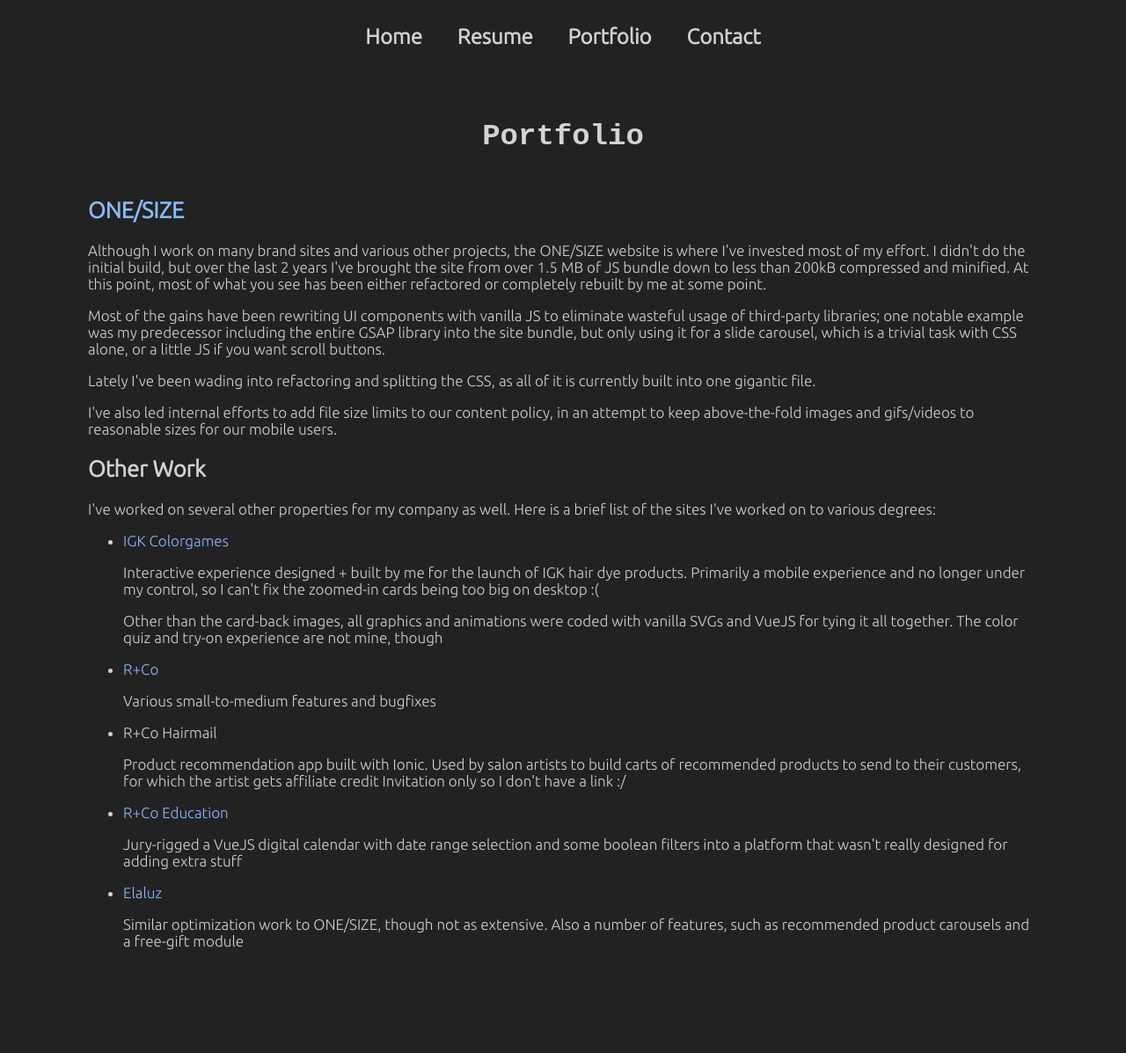
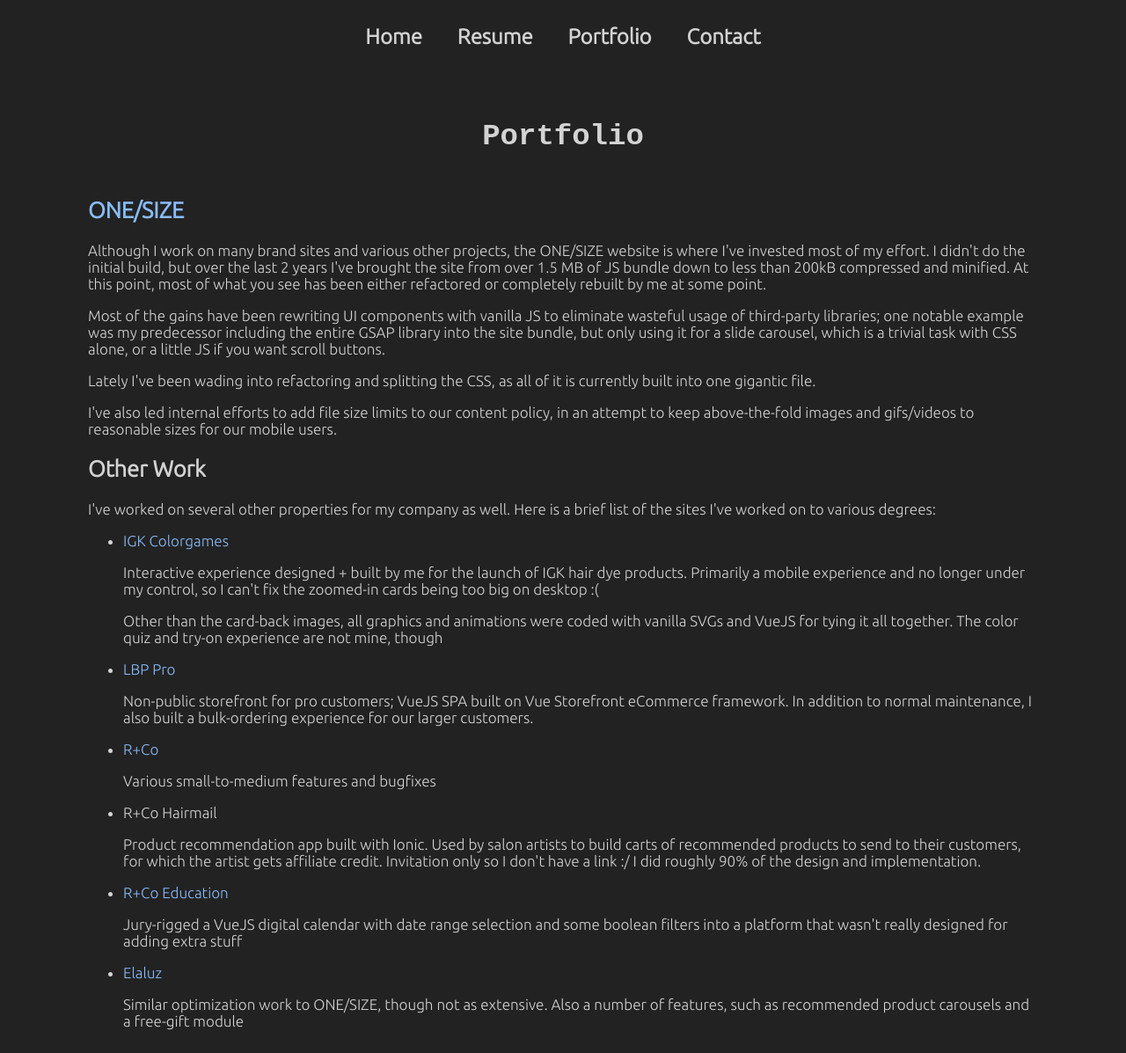
Before and after one commit to cgardn/cgardn.github.io, a Jekyll site: the page portfolio.html, which Jekyll copies as it is, in a window 1280 px wide. Shown: the whole page at 88% size. Built offline with Jekyll 4.4.1, drawn with Linux system fonts in a browser that asks for light colours; some web fonts are replaced; before the commit the page ends 1106 px from its top, so only the background shows below that.

Commit message:
minor portfolio update + TODOs

```diff
--- a/portfolio.html
+++ b/portfolio.html
@@ -57,11 +57,13 @@
 						<li><a href="https://colorgames.igkhair.com">IGK Colorgames</a></li>
 						<p>Interactive experience designed + built by me for the launch of IGK hair dye products. Primarily a mobile experience and no longer under my control, so I can't fix the zoomed-in cards being too big on desktop :(</p>
 						<p>Other than the card-back images, all graphics and animations were coded with vanilla SVGs and VueJS for tying it all together. The color quiz and try-on experience are not mine, though</p>
+						<li><a href="https://pro.luxbp.com">LBP Pro</a></li>
+						<p>Non-public storefront for pro customers; VueJS SPA built on Vue Storefront eCommerce framework. In addition to normal maintenance, I also built a bulk-ordering experience for our larger customers.</p>
 						<li><a href="https://www.randco.com">R+Co</a></li>
 						<p>Various small-to-medium features and bugfixes</p>
 						<li>R+Co Hairmail</li>
-						<p>Product recommendation app built with Ionic. Used by salon artists to build carts of recommended products to send to their customers, for which the artist gets affiliate credit
-						Invitation only so I don't have a link :/
+						<p>Product recommendation app built with Ionic. Used by salon artists to build carts of recommended products to send to their customers, for which the artist gets affiliate credit.
+						Invitation only so I don't have a link :/ I did roughly 90% of the design and implementation.
 						</p>
 						<li><a href="https://edu.randco.com">R+Co Education</a></li>
 						<p>Jury-rigged a VueJS digital calendar with date range selection and some boolean filters into a platform that wasn't really designed for adding extra stuff</p>
```
Also changed, not shown: redesign.txt (+6 -1 lines).
